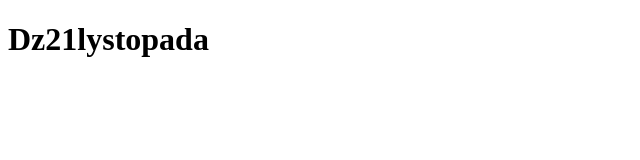
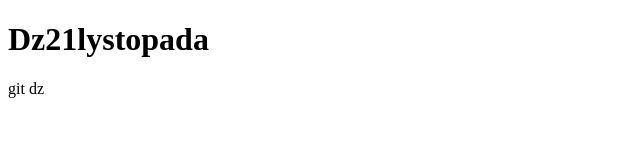
Before and after one commit to marichka724/dz21lyst, a plain HTML site: page index.html in a window 1280 px wide. Shown: the full height of the page, 0-640 px from the left. Drawn offline with Linux system fonts and the light colour scheme.

Commit message:
+parahraf

```diff
--- a/index.html
+++ b/index.html
@@ -7,6 +7,7 @@
 </head>
 <body>
     <h1> Dz21lystopada</h1>
+    <p1> git dz</p1>
 
 </body>
 </html>
```
